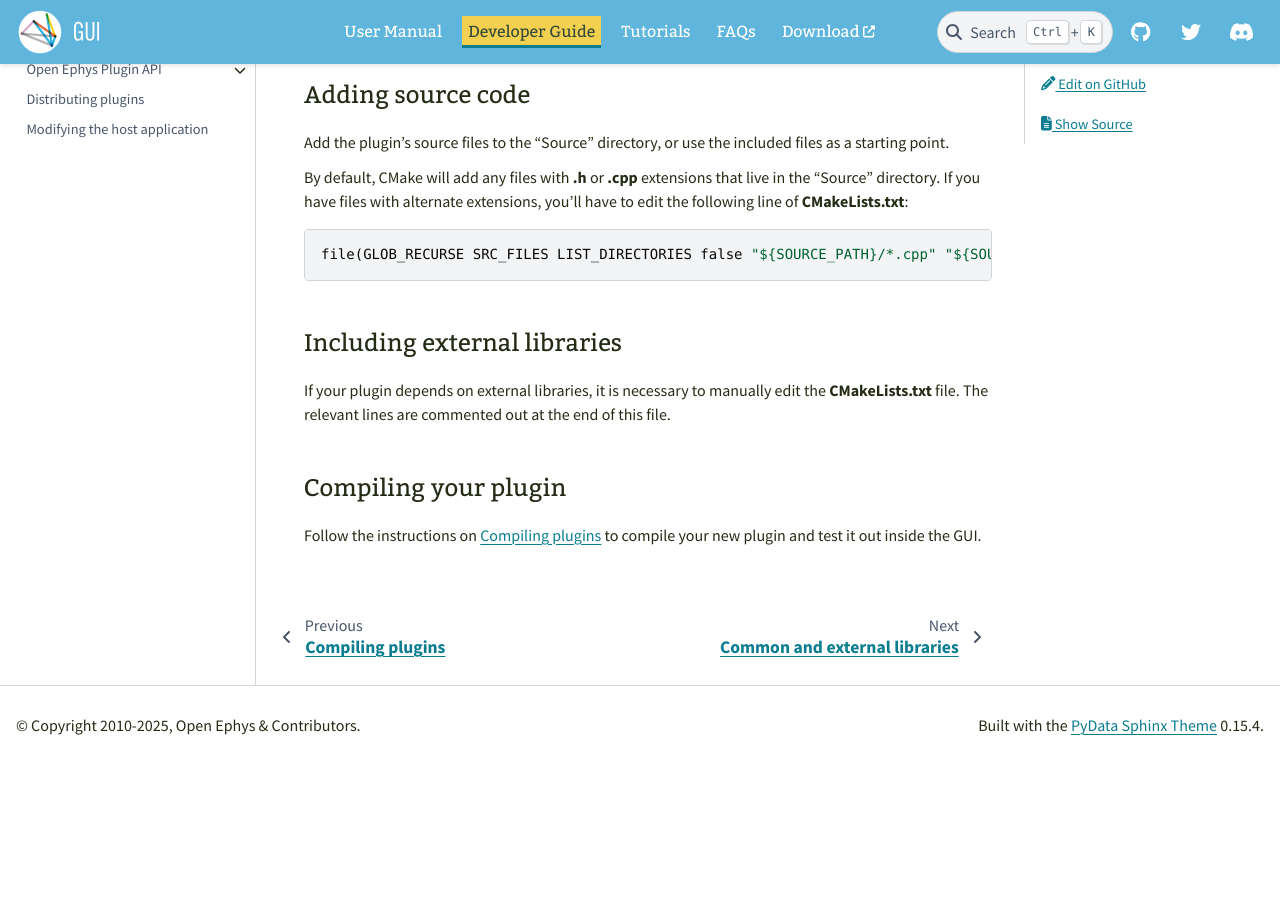
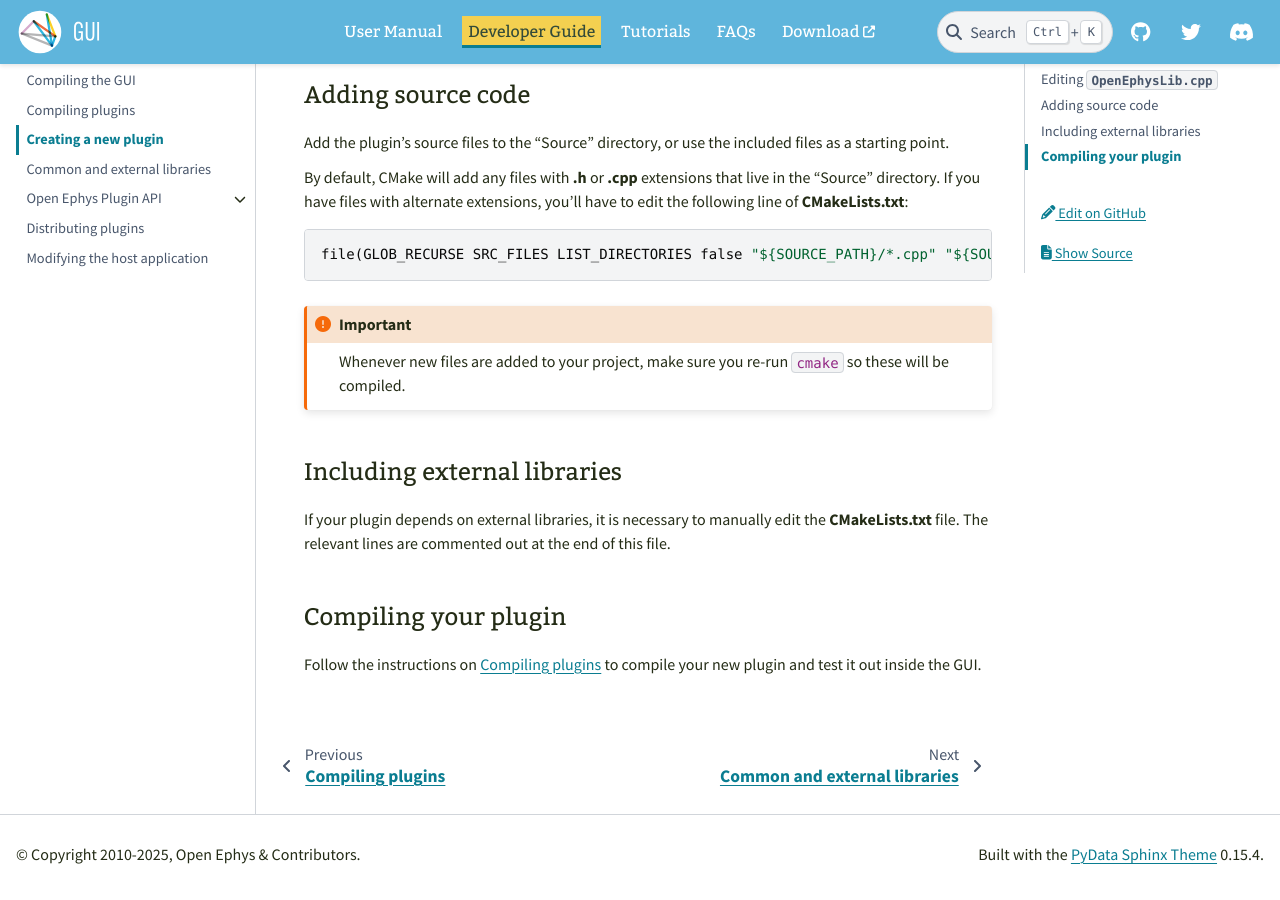
Before and after one commit to open-ephys/gui-docs, a Sphinx documentation site: the page built from source/Developer-Guide/Creating-a-new-plugin.rst, in a window 1280 px wide and 900 px high, scrolled down 3298 px. Built offline with Sphinx 7.4.7 and the PyData theme 0.15.4, drawn with Linux system fonts in a browser that asks for light colours; before the commit the page ends 4069 px from its top, so only the background shows below that.

Commit message:
Add note about adding files to a project

```diff
--- a/source/Developer-Guide/Creating-a-new-plugin.rst
+++ b/source/Developer-Guide/Creating-a-new-plugin.rst
@@ -157,6 +157,8 @@
 
    file(GLOB_RECURSE SRC_FILES LIST_DIRECTORIES false "${SOURCE_PATH}/*.cpp" "${SOURCE_PATH}/*.h")
 
+.. important:: Whenever new files are added to your project, make sure you re-run :code:`cmake` so these will be compiled.
+
 
 Including external libraries
 ################################
```
